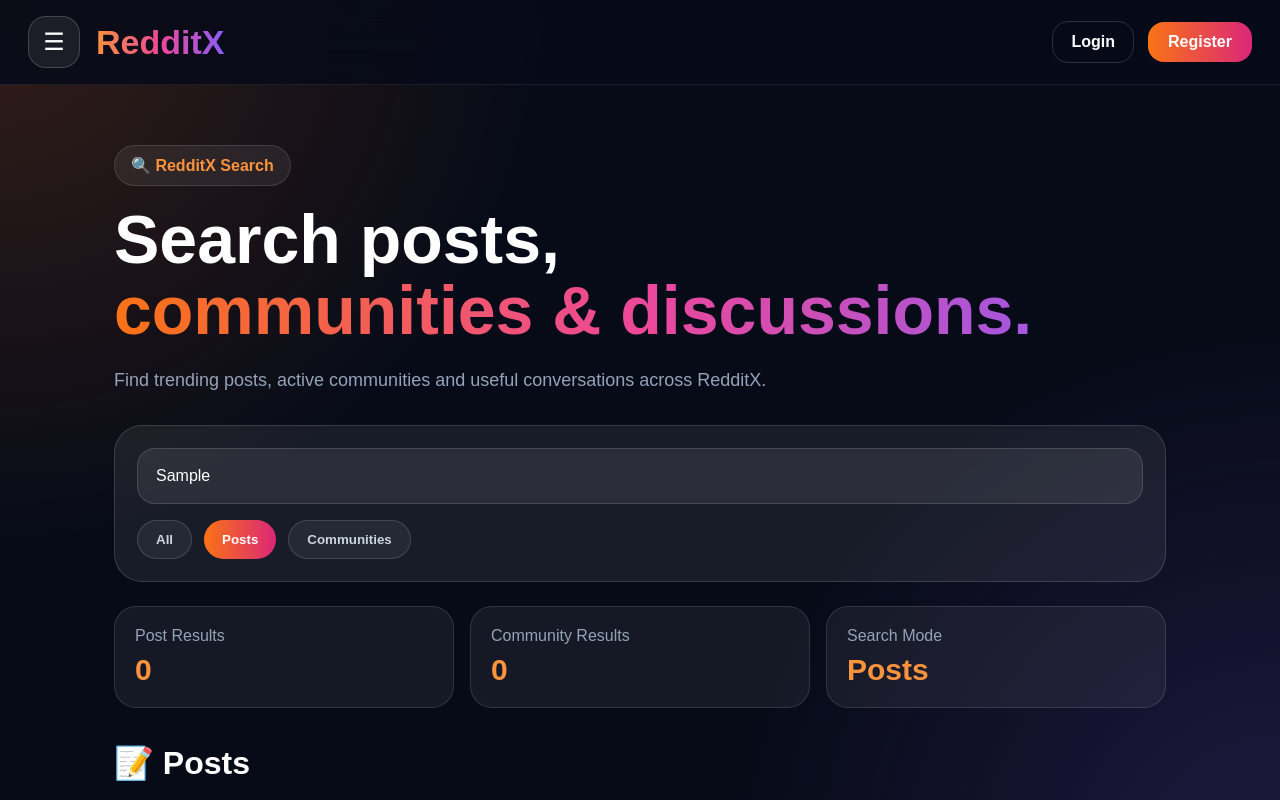
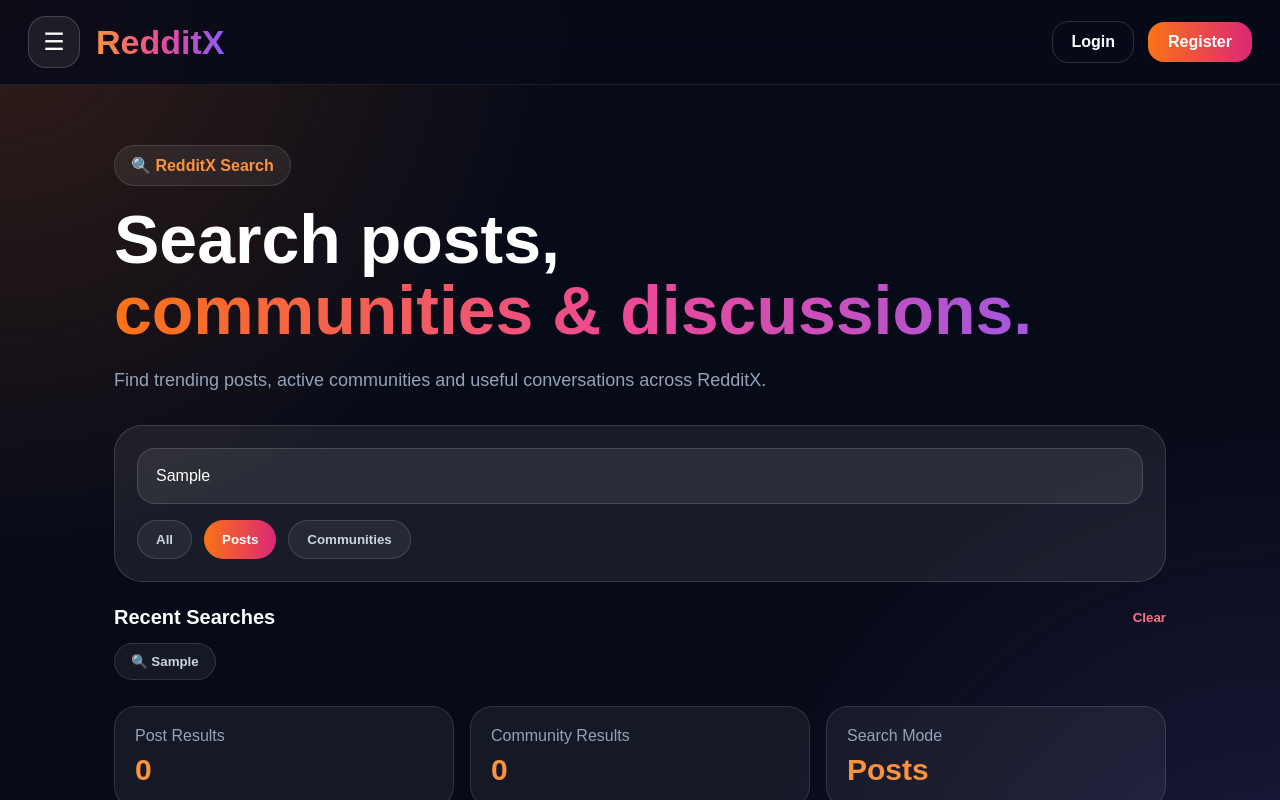
Before and after one commit to Kesarkarale/reddit-clone, a Next.js app: page /search in a window 1280 px wide. Both pictures are taken after typing "Sample" into the empty fields and a click on the button "Posts". Shown: the top 800 px of the page. Built offline with nearby package versions, Linux system fonts and the light colour scheme.

Commit message:
Update page.js

```diff
--- a/app/search/page.js
+++ b/app/search/page.js
@@ -50,11 +50,15 @@ export default function SearchPage() {
   const [filter, setFilter] = useState("all");
   const [posts, setPosts] = useState(defaultPosts);
   const [communities, setCommunities] = useState(defaultCommunities);
+  const [recentSearches, setRecentSearches] = useState([]);
 
   useEffect(() => {
     const savedPosts = JSON.parse(localStorage.getItem("redditxPosts")) || [];
     const savedCommunities =
       JSON.parse(localStorage.getItem("redditxCommunities")) || [];
+
+    const savedRecent =
+      JSON.parse(localStorage.getItem("redditxRecentSearches")) || [];
 
     const formattedCommunities = savedCommunities.map((item) => ({
       name: item.slug,
@@ -65,7 +69,27 @@ export default function SearchPage() {
 
     setPosts([...savedPosts, ...defaultPosts]);
     setCommunities([...formattedCommunities, ...defaultCommunities]);
+    setRecentSearches(savedRecent);
   }, []);
+
+  function handleSearchChange(value) {
+    setQuery(value);
+
+    if (value.trim()) {
+      const updated = [
+        value,
+        ...recentSearches.filter((item) => item !== value),
+      ].slice(0, 6);
+
+      setRecentSearches(updated);
+      localStorage.setItem("redditxRecentSearches", JSON.stringify(updated));
+    }
+  }
+
+  function clearRecentSearches() {
+    localStorage.removeItem("redditxRecentSearches");
+    setRecentSearches([]);
+  }
 
   const postResults = posts.filter((post) =>
     `${post.title} ${post.community} ${post.content} ${post.author || ""}`
@@ -118,7 +142,7 @@ export default function SearchPage() {
             style={search}
             placeholder="Search RedditX..."
             value={query}
-            onChange={(e) => setQuery(e.target.value)}
+            onChange={(e) => handleSearchChange(e.target.value)}
           />
 
           <div style={filters}>
@@ -142,6 +166,34 @@ export default function SearchPage() {
             >
               Communities
             </button>
+          </div>
+        </div>
+
+        <div style={recentWrap}>
+          <div style={recentHeader}>
+            <h3 style={recentTitle}>Recent Searches</h3>
+
+            {recentSearches.length > 0 && (
+              <button style={clearRecent} onClick={clearRecentSearches}>
+                Clear
+              </button>
+            )}
+          </div>
+
+          <div style={recentGrid}>
+            {recentSearches.length === 0 ? (
+              <p style={{ color: "#64748b" }}>No recent searches yet.</p>
+            ) : (
+              recentSearches.map((item, index) => (
+                <button
+                  key={index}
+                  style={recentChip}
+                  onClick={() => setQuery(item)}
+                >
+                  🔍 {item}
+                </button>
+              ))
+            )}
           </div>
         </div>
 
@@ -333,6 +385,45 @@ const activeChip = {
   border: "none",
 };
 
+const recentWrap = {
+  marginBottom: 26,
+};
+
+const recentHeader = {
+  display: "flex",
+  justifyContent: "space-between",
+  alignItems: "center",
+  marginBottom: 14,
+};
+
+const recentTitle = {
+  fontSize: 20,
+};
+
+const clearRecent = {
+  border: "none",
+  background: "transparent",
+  color: "#fb7185",
+  cursor: "pointer",
+  fontWeight: "900",
+};
+
+const recentGrid = {
+  display: "flex",
+  gap: 12,
+  flexWrap: "wrap",
+};
+
+const recentChip = {
+  padding: "10px 16px",
+  borderRadius: 999,
+  border: "1px solid rgba(255,255,255,.12)",
+  background: "rgba(255,255,255,.06)",
+  color: "#cbd5e1",
+  cursor: "pointer",
+  fontWeight: "800",
+};
+
 const statsGrid = {
   display: "grid",
   gridTemplateColumns: "repeat(auto-fit,minmax(180px,1fr))",
```
